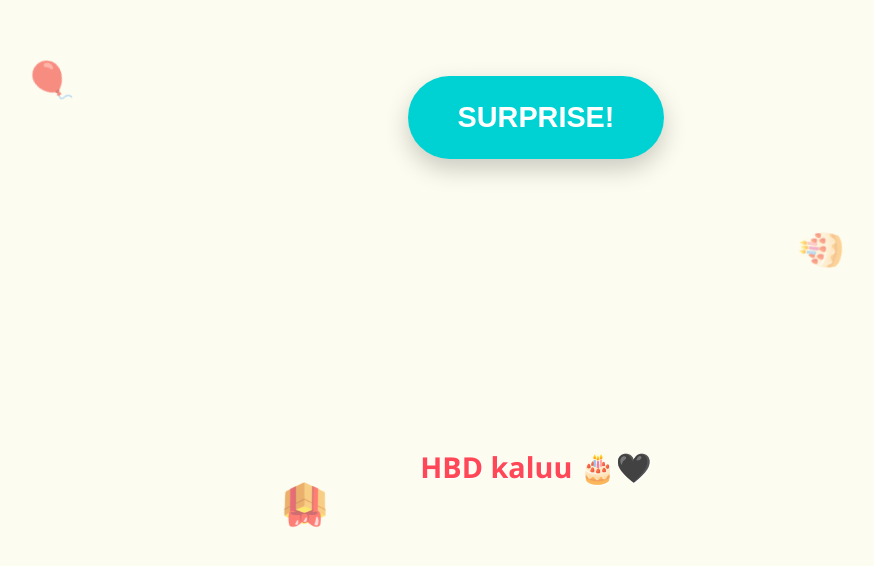
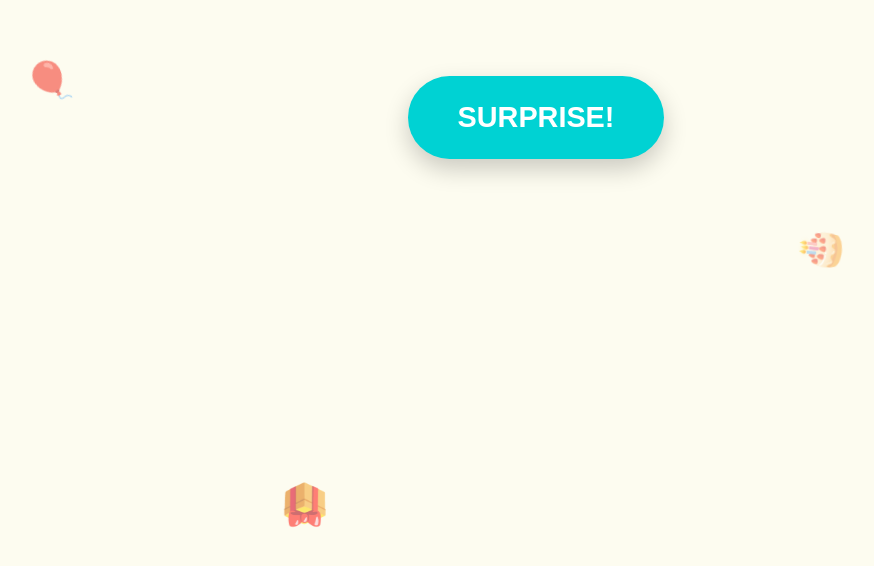
Before and after one commit to AShanendri/Malli-birthday, a plain HTML site: page index.html in a window 1280 px wide. Shown: the part 294-860 px from the top of the page, without its empty margins (104-978 px from the left). Drawn offline with Linux system fonts and the light colour scheme.

Commit message:
Update index.html

```diff
--- a/index.html
+++ b/index.html
@@ -123,7 +123,6 @@
         <button id="mainBtn" onclick="nextStep()">SURPRISE!</button>
     </div>
 
-    <footer>HBD kaluu 🎂🖤</footer>
 
     <script>
         let step = 0;
```
